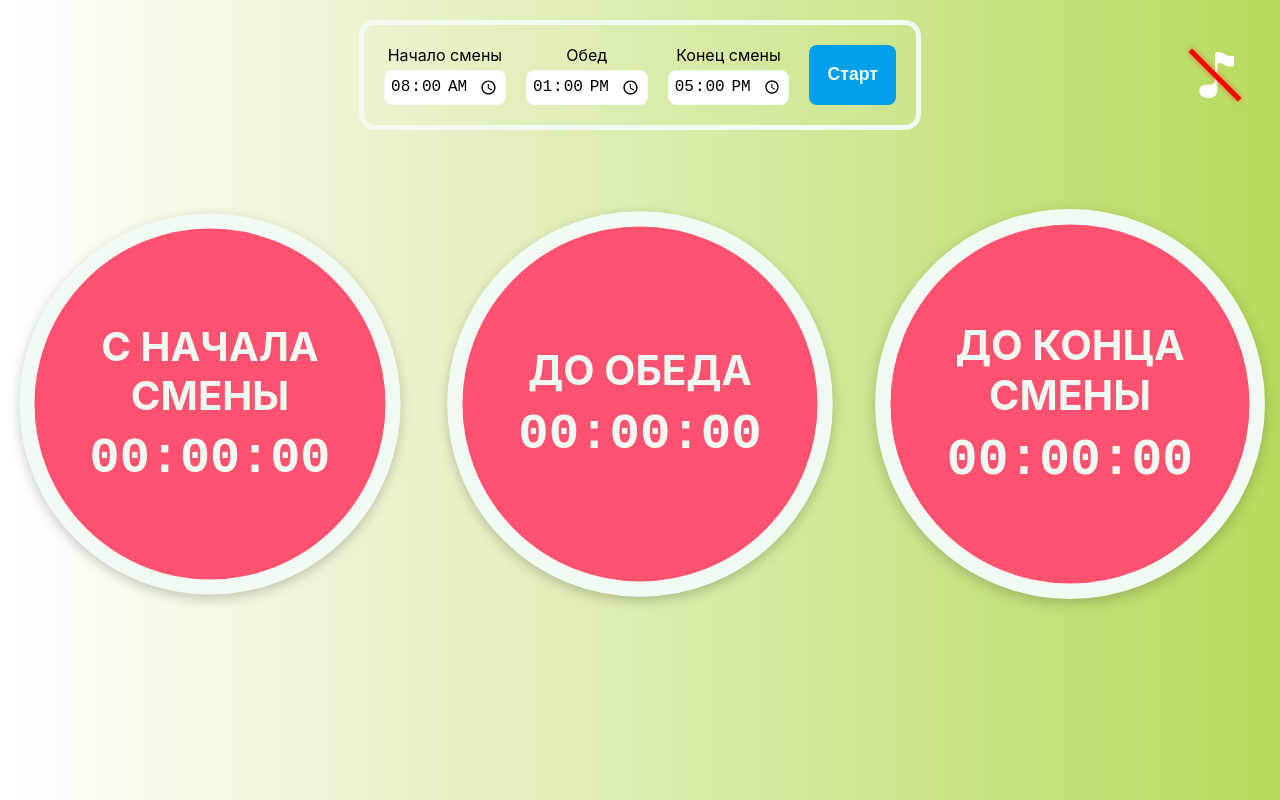
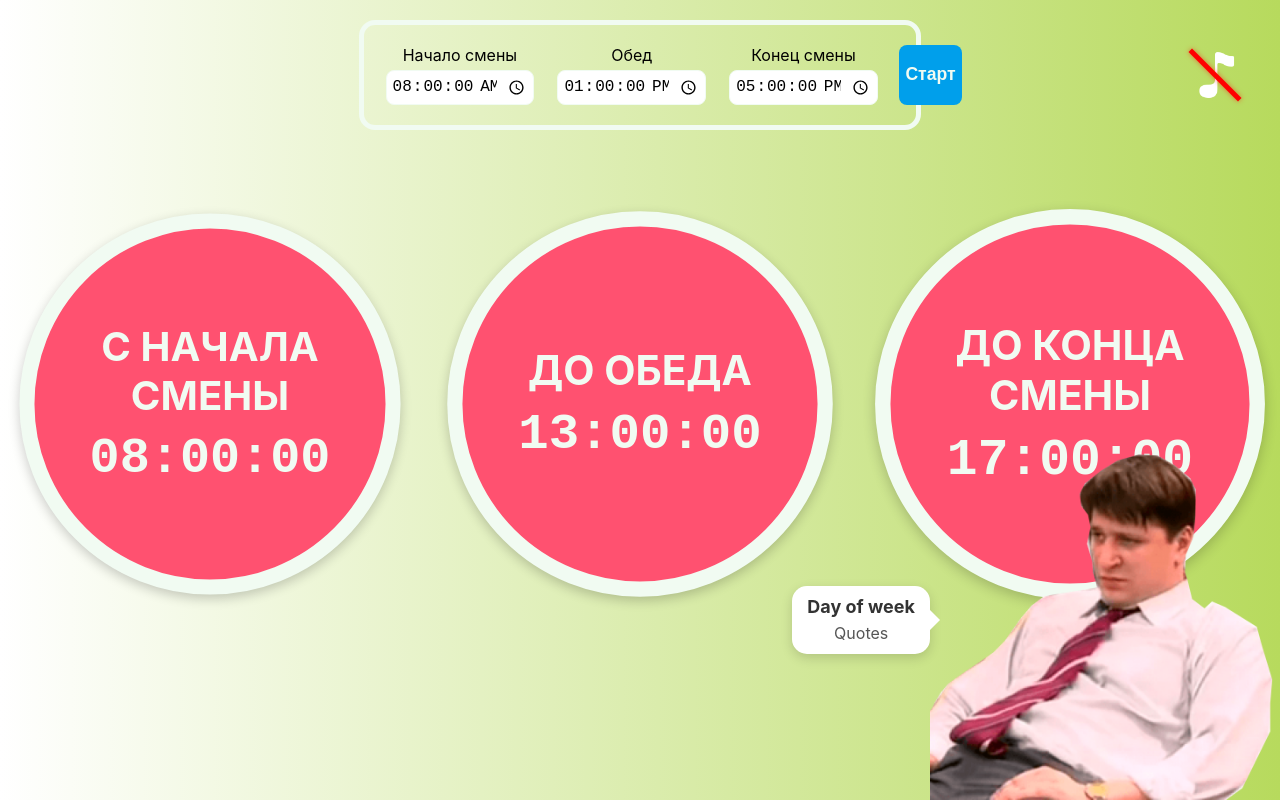
Before and after one commit to DirectedByDebil/BukinTimer, a React (Create React App) app in the folder bukintimer/: page / in a window 1280 px wide. Built offline with nearby package versions, Linux system fonts and the light colour scheme.

Commit message:
Added a new block "QuotesBlock". Added parameter transmission. Refactor code.

```diff
--- a/bukintimer/src/App.js
+++ b/bukintimer/src/App.js
@@ -2,9 +2,12 @@ import { useState, useEffect } from 'react';
 import './index.css';
 import InstallationBlock from './components/InstallationBlock/InstallationBlock';
 import TimerBlock from './components/TimerBlock/TimerBlock';
+import QuotesBlock from './components/QuotesBlock/QuotesBlock';
 
 export default function App() {
-
+  const[startTime, setStartTime] = useState('08:00:00');
+  const[lunchTime, setLunchTime] = useState('13:00:00');
+  const[endTime, setEndTime] = useState('17:00:00');
 
   //#TODO replace to some theme factory
   const selectRandomColor = () => {
@@ -16,16 +19,27 @@ export default function App() {
 
   useEffect(() => {
     const randomColor = selectRandomColor();
-
     //#TODO looks like sex, but maybe we can do this prettier
     document.documentElement.style.setProperty('--bg-color', randomColor);
-  });
+  }, []);
 
   return (
     <>
       <main>
-        <InstallationBlock/>
-        <TimerBlock/>
+        <InstallationBlock
+        startTime={startTime}
+        lunchTime={lunchTime}
+        endTime={endTime}
+        onStartTimeChange={setStartTime}
+        onLunchTimeChange={setLunchTime}
+        onEndTimeChange={setEndTime}
+        />
+        <TimerBlock
+        startTime={startTime}
+        lunchTime={lunchTime}
+        endTime={endTime}
+        />
+        <QuotesBlock/>
       </main>
     </>
   )
--- a/bukintimer/src/components/InstallationBlock/InstallationBlock.js
+++ b/bukintimer/src/components/InstallationBlock/InstallationBlock.js
@@ -1,51 +1,34 @@
 import './installationblock.css'
-import {useState} from 'react'
 import ButtonMus from '../ButtonMus/ButtonMus';
 
-export default function InstallationBlock(){
-    const[startTime, setStartTime] = useState('08:00');
-    const[lunchTime, setLunchTime] = useState('13:00');
-    const[endTime, setEndTime] = useState('17:00');
-    //const[isRunning, setIsRunning] = useState(false);
+export default function InstallationBlock( {startTime, lunchTime, endTime,
+    onStartTimeChange, onLunchTimeChange, onEndTimeChange} ){
 
     const handleStart = () => {
-        //setIsRunning(true);
         console.log('Старт с параметрами:', { startTime, endTime, lunchTime });
     };
 
+    const inputs =[
+        {label: 'Начало смены', value: startTime, onChange: onStartTimeChange},
+        {label: 'Обед', value: lunchTime, onChange: onLunchTimeChange},
+        {label: 'Конец смены', value: endTime, onChange: onEndTimeChange}
+    ]
+
     return(
         <div className='install-block'>
-            <div className='install-block__container'>
-                <label className='install-block__label'>Начало смены</label>
-                <input type="time"
-                    value={startTime}
-                    onChange={(e) => setStartTime(e.target.value)}
-                    //disabled={isRunning}
+            {inputs.map((input, index) => (
+                <div className='install-block__container' key={index}>
+                <label className='install-block__label'>{input.label}</label>
+                <input
+                    type="time"
+                    step={2}
+                    value={input.value}
+                    onChange={(e) => input.onChange(e.target.value)}
                     className='install-block__timer'></input>
-            </div>
+                </div>
+            ))}
 
-            <div className='install-block__container'>
-                <label className='install-block__label'>Обед</label>
-                <input type="time"
-                    value={lunchTime}
-                    onChange={(e) => setLunchTime(e.target.value)}
-                    //disabled={isRunning}
-                    className='install-block__timer'></input>
-            </div>
-
-            <div className='install-block__container'>
-                <label className='install-block__label'>Конец смены</label>
-                <input type="time"
-                    value={endTime}
-                    onChange={(e) => setEndTime(e.target.value)}
-                    //disabled={isRunning}
-                    className='install-block__timer'></input>
-            </div>
-
-            <button className='install-block__startButton'
-                    onClick={handleStart}
-                    //</div>disabled={isRunning}
-                    >
+            <button className='install-block__startButton' onClick={handleStart}>
                     <p className='text'>Старт</p>
             </button>
 
--- /dev/null
+++ b/bukintimer/src/components/QuotesBlock/QuotesBlock.js
@@ -0,0 +1,16 @@
+import './quotesblock.css'
+import avatar from './gena_1.png'
+export default function QuotesBlock() {
+
+    return (
+        <div className="quotes-block">
+        <div className="quotes-block__speech-bubble">
+            <label className="quotes-block__label-day">Day of week</label>
+            <label className="quotes-block__label-quote">
+            Quotes
+            </label>
+        </div>
+        <img src={avatar} className="quotes-block__avatar" alt="avatar" />
+        </div>
+    );
+}
--- /dev/null
+++ b/bukintimer/src/components/QuotesBlock/quotesblock.css
@@ -0,0 +1,60 @@
+.quotes-block {
+position: fixed;
+bottom: 0;
+right: 0;
+z-index: 10;
+display: flex;
+flex-direction: row;
+align-items: center;
+padding: 0;
+max-height: 100vh;
+box-sizing: border-box;
+}
+
+.quotes-block__avatar {
+width: 350px;
+height: auto;
+object-fit: contain;
+max-height: 100%;
+}
+
+.quotes-block__speech-bubble {
+position: relative;
+background: white;
+padding: 10px 15px;
+border-radius: 15px;
+margin-bottom: 10px;
+max-width: 90vw;
+width: fit-content;
+white-space: normal;
+display: flex;
+flex-direction: column;
+gap: 6px;
+box-shadow: 0 4px 12px rgba(0, 0, 0, 0.15);
+text-align: center;
+}
+
+.quotes-block__speech-bubble::after {
+content: '';
+position: absolute;
+right: -10px;
+top: 50%;
+transform: translateY(-50%);
+width: 0;
+height: 0;
+border-left: 10px solid white;
+border-top: 10px solid transparent;
+border-bottom: 10px solid transparent;
+}
+
+.quotes-block__label-day {
+font-weight: bold;
+font-size: 18px;
+color: #333;
+}
+
+.quotes-block__label-quote {
+font-size: 16px;
+color: #555;
+line-height: 1.3;
+}
--- a/bukintimer/src/components/TimerBlock/TimerBlock.js
+++ b/bukintimer/src/components/TimerBlock/TimerBlock.js
@@ -1,31 +1,22 @@
 import './timerblock.css'
-import {useState} from 'react';
 
-export default function TimerBlock(){
-    const [time, setTime] = useState({
-        sinceStart: '00:00:00',
-        untilLunch: '00:00:00',
-        untilEnd: '00:00:00'
-    });
+export default function TimerBlock( { startTime, lunchTime, endTime} ){
+
+    const default_values = [
+        {label: 'С НАЧАЛА СМЕНЫ', value: startTime},
+        {label: 'ДО ОБЕДА', value: lunchTime},
+        {label: 'ДО КОНЦА СМЕНЫ', value: endTime}
+    ]
 
     return(
     <div className='timer-block'>
         <div className='timer-block__container'>
-
-            <div className='timer-block__item'>
-                <div className='timer-label'>С НАЧАЛА СМЕНЫ</div>
-                <div className='timer-value'>{time.sinceStart}</div>
+            {default_values.map((default_value, index) => (
+            <div className='timer-block__item' key={index}>
+                <div className='timer-label'>{default_value.label}</div>
+                <div className='timer-value'>{default_value.value}</div>
             </div>
-
-            <div className='timer-block__item'>
-                <div className='timer-label'>ДО ОБЕДА</div>
-                <div className='timer-value'>{time.untilLunch}</div>
-            </div>
-
-            <div className='timer-block__item'>
-                <div className='timer-label'>ДО КОНЦА СМЕНЫ</div>
-                <div className='timer-value'>{time.untilEnd}</div>
-            </div>
+            ))}
         </div>
     </div>
     )
```
Also changed, not shown: bukintimer/src/components/QuotesBlock/gena_1.png (added).
